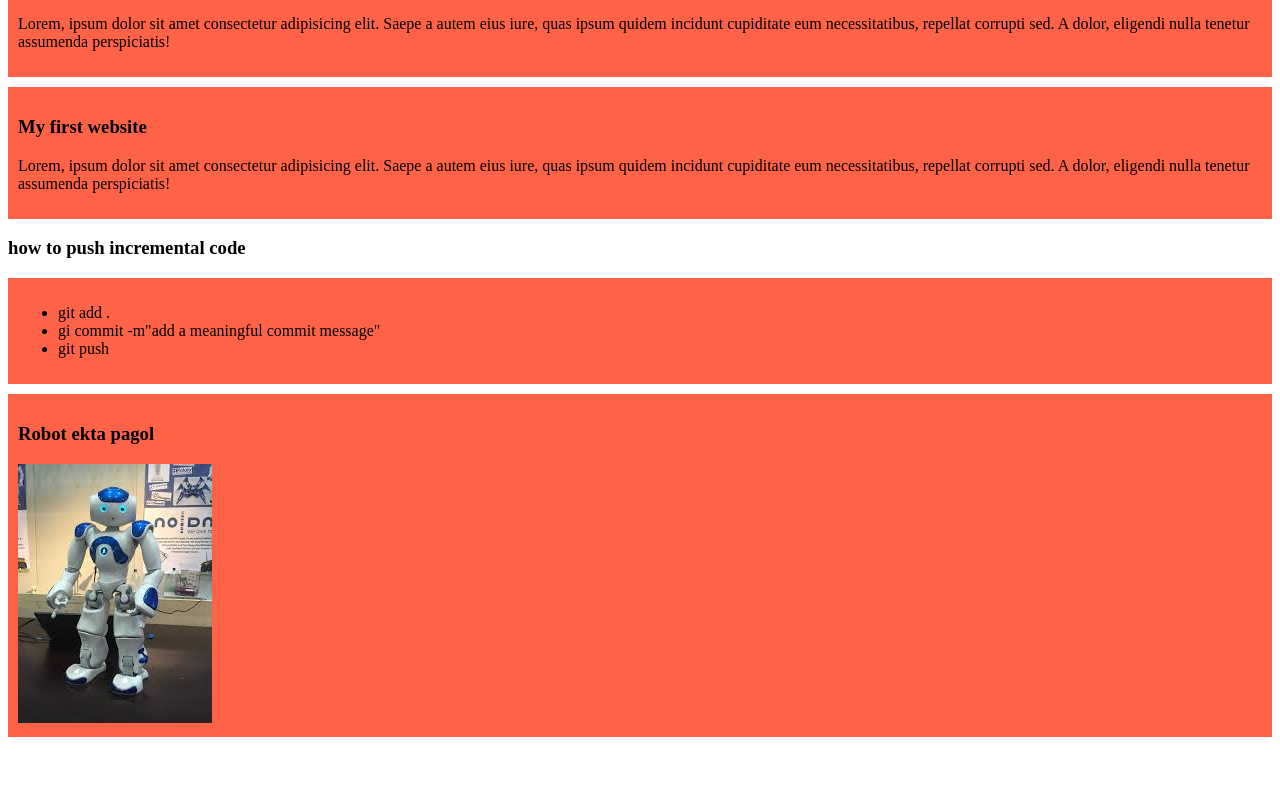
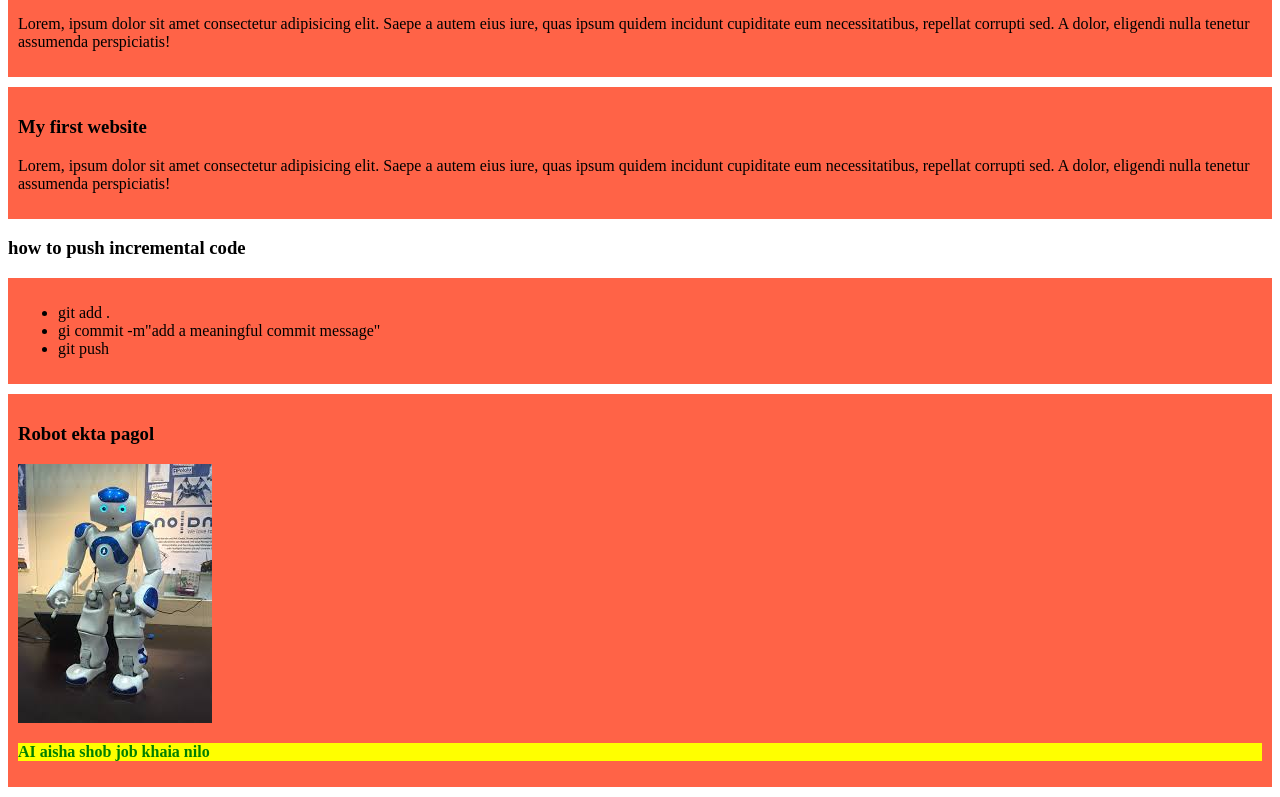
Before and after one commit to rafsan1g/my-first-github-repo, a plain HTML site: page index.html in a window 1280 px wide. Shown: the part 345-1142 px from the top of the page. Before the commit the page ends 1092 px from the top, so only its background shows below. Drawn offline with Linux system fonts and the light colour scheme.

Commit message:
added ai risk

```diff
--- a/index.html
+++ b/index.html
@@ -36,6 +36,7 @@
             Robot ekta pagol
         </h3>
         <img src="images/robot.jpg" alt="">
+        <p style="color: green; font-weight: bold; background-color: yellow;">AI aisha shob job khaia nilo</p>
      </div>
 
 </body>
```
